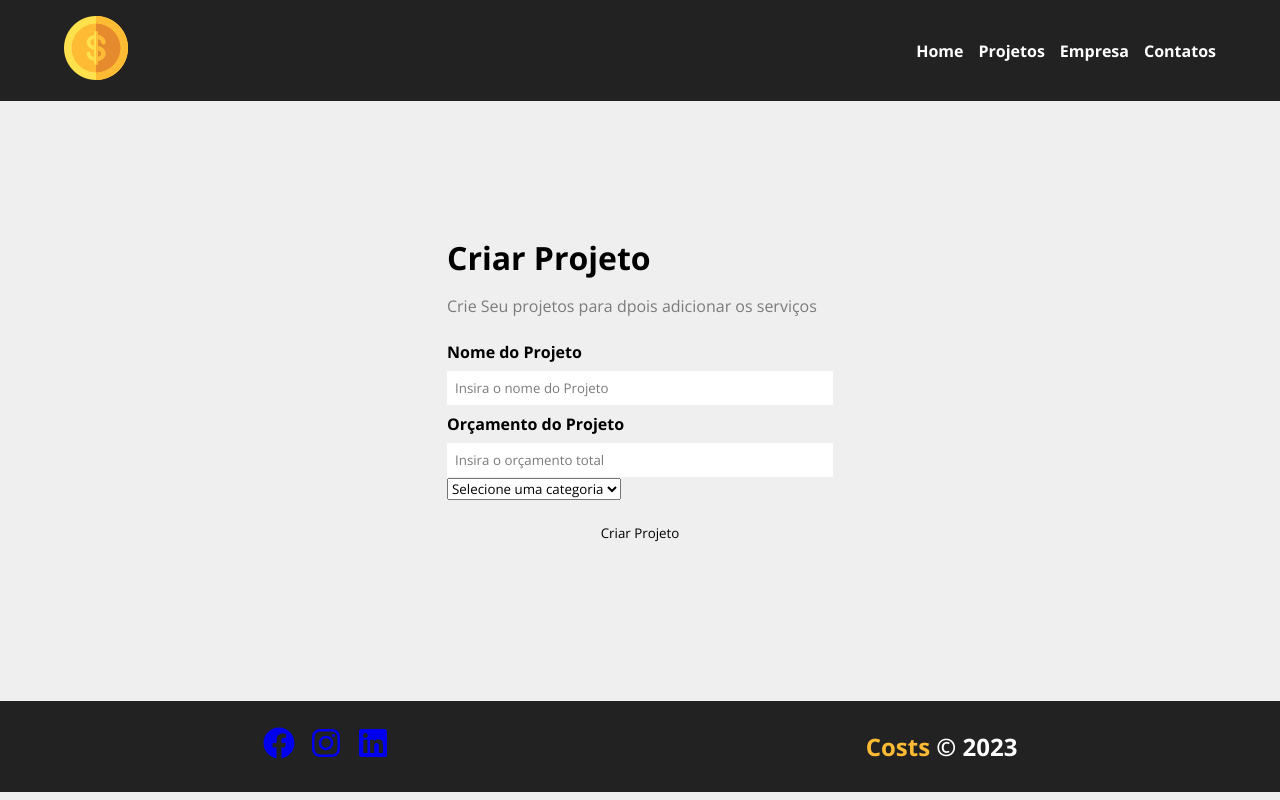
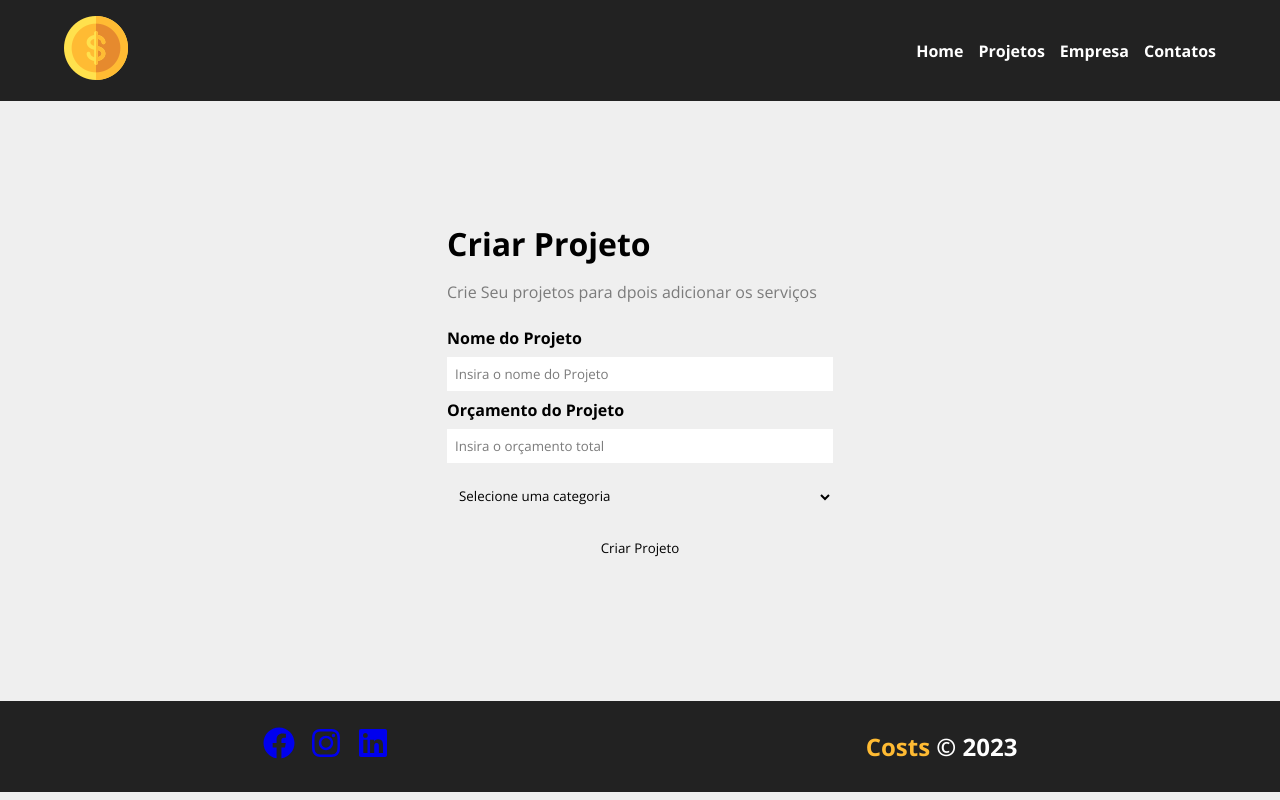
Before and after one commit to AlexSimao/projeto-costs, a React (Vite) app: page /newproject in a window 1280 px wide. Built offline with nearby package versions, Linux system fonts and the light colour scheme.

Commit message:
Organizando e estruturando diverssos componentes.

```diff
--- a/src/components/form/Input.jsx
+++ b/src/components/form/Input.jsx
@@ -1,14 +1,14 @@
 import styles from "./Input.module.css";
 import PropTypes from "prop-types";
 
-function Input({ type, text, name, placeholder, handleOnChange, value }) {
+function Input({ type, text, id, placeholder, handleOnChange, value }) {
   return (
     <div className={styles.form_control}>
-      <label htmlFor={name}>{text}</label>
+      <label htmlFor={id}>{text}</label>
       <input
         type={type}
-        name={name}
-        id={name}
+        name={id}
+        id={id}
         placeholder={placeholder}
         onChange={handleOnChange}
         value={value}
@@ -18,6 +18,7 @@ function Input({ type, text, name, placeholder, handleOnChange, value }) {
 }
 
 Input.propTypes = {
+  id: PropTypes.any.isRequired,
   type: PropTypes.string,
   text: PropTypes.string,
   placeholder: PropTypes.string,
--- a/src/components/form/Select.jsx
+++ b/src/components/form/Select.jsx
@@ -1,15 +1,16 @@
 import styles from "./Select.module.css";
+import PropTypes from "prop-types";
 
-function Select({ id, optionsArray, value }) {
+function Select({ id, text, optionsArray, handleOnChange, value }) {
   return (
+    <div className={styles.form_control}>
+      <label htmlFor={id}>{text}</label>
       <select
         name={id}
         id={id}
         defaultValue={value}
       >
-      {optionsArray.map(
-        (item, index) =>
-          true && (
+        {optionsArray.map((item, index) => (
           <option
             disabled={item.disabled}
             value={index}
@@ -17,10 +18,21 @@ function Select({ id, optionsArray, value }) {
           >
             {item.text}
           </option>
-          )
-      )}
+        ))}
       </select>
+    </div>
   );
 }
 
+Select.propTypes = {
+  id: PropTypes.any.isRequired,
+  type: PropTypes.string,
+  text: PropTypes.string,
+  placeholder: PropTypes.string,
+};
+
+Select.defaultProps = {
+  type: "text",
+};
+
 export default Select;
--- a/src/components/form/Select.module.css
+++ b/src/components/form/Select.module.css
@@ -0,0 +1,18 @@
+.form_control {
+  display: flex;
+  flex-direction: column;
+
+  margin-bottom: .5em 0;
+
+  label {
+    padding: .5em 0;
+    font-weight: bold;
+  }
+
+  select {
+    padding: .6em;
+    border-radius: 0;
+    border: none;
+  }
+
+}
--- a/src/components/project/ProjectForm.jsx
+++ b/src/components/project/ProjectForm.jsx
@@ -6,10 +6,12 @@ function ProjectForm() {
   return (
     <form className={styles.form}>
       <Input
+        id="nome_projeto"
         text="Nome do Projeto"
         placeholder="Insira o nome do Projeto"
       />
       <Input
+        id="orcamento_projeto"
         text="Orçamento do Projeto"
         type="number"
         placeholder="Insira o orçamento total"
@@ -27,6 +29,7 @@ function ProjectForm() {
       />
 
       <Input
+        id="btn_submit"
         type="submit"
         value="Criar Projeto"
       />
```
Lines whose indentation alone changed are shown as unchanged.
